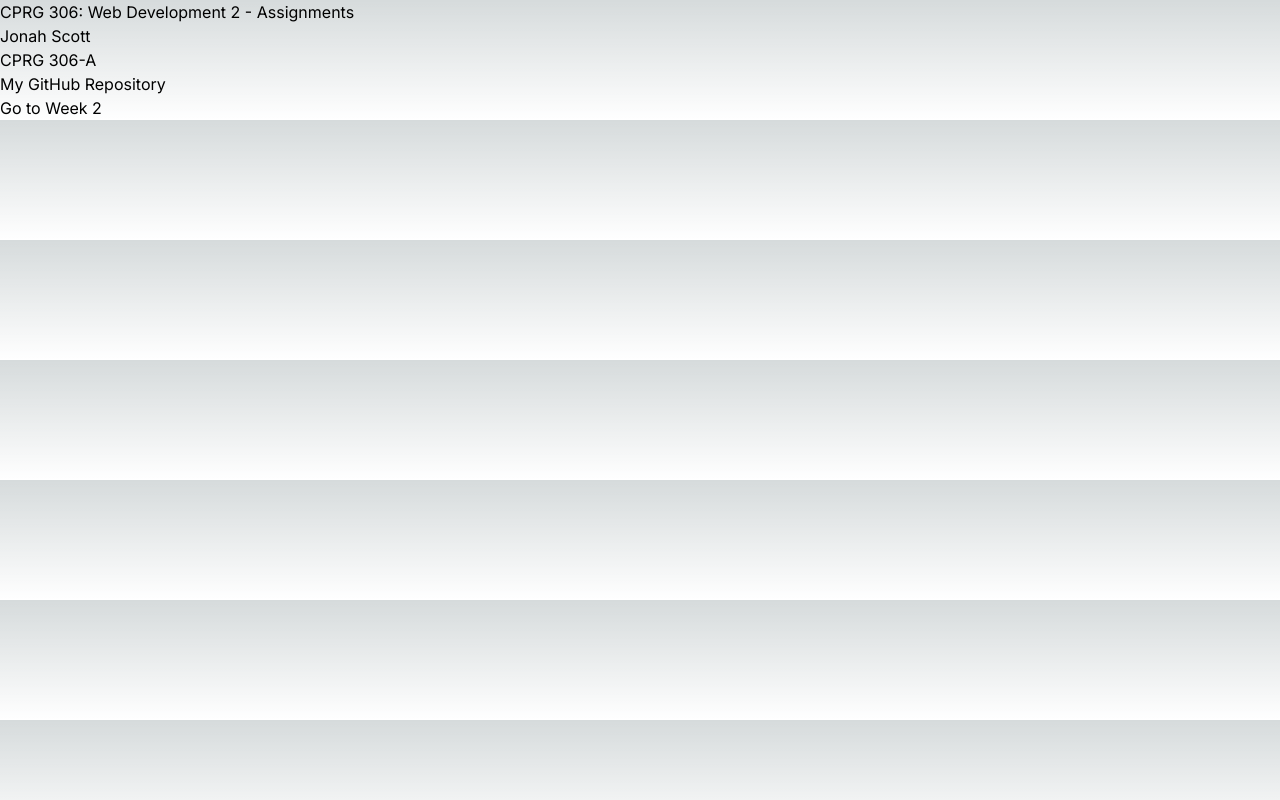
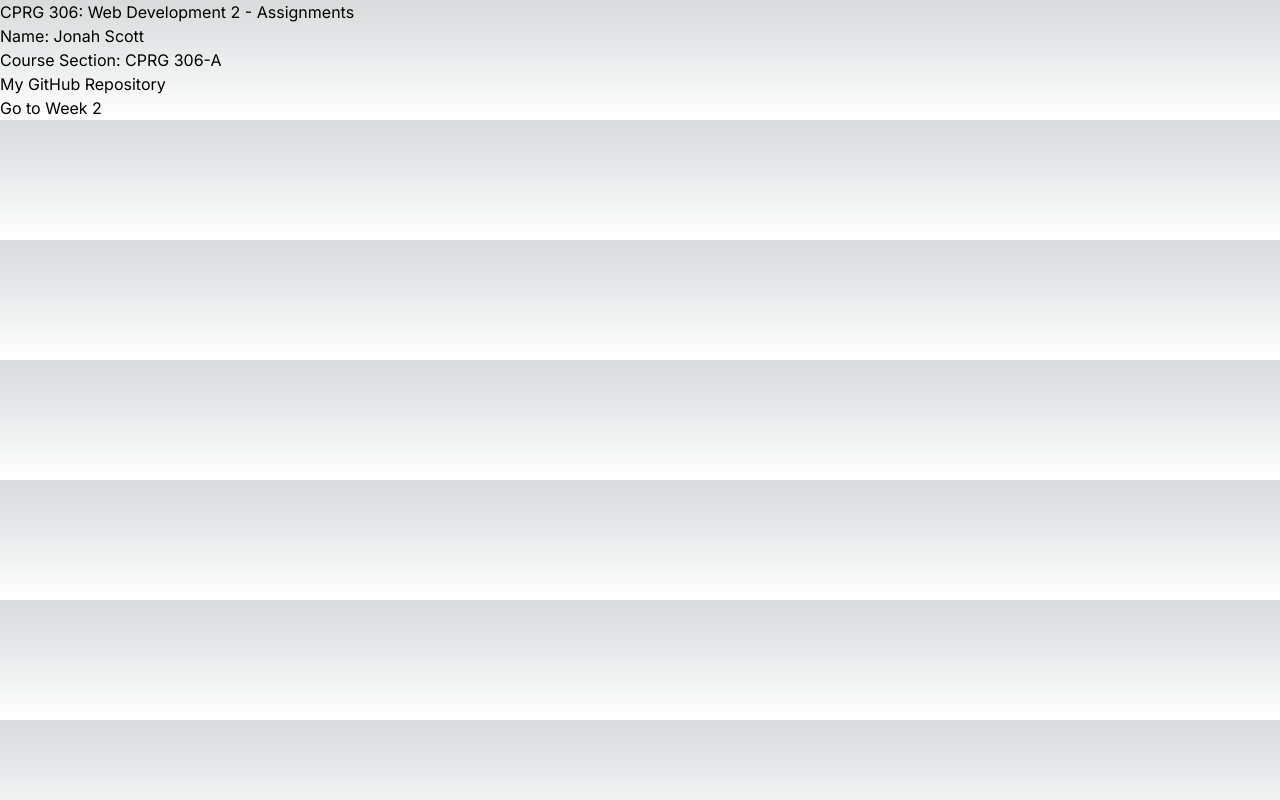
Before and after one commit to jonahscott/cprg306-assignments, a Next.js app: page / in a window 1280 px wide. Built offline with nearby package versions, Linux system fonts and the light colour scheme.

Commit message:
make student info look like live view demo

```diff
--- a/app/StudentInfo.js
+++ b/app/StudentInfo.js
@@ -3,10 +3,10 @@ import Link from 'next/link';
 const StudentInfo = () => {
     return (
         <div>
-            <p>Jonah Scott</p>
-            <p>CPRG 306-A</p>
+            <p>Name: Jonah Scott</p>
+            <p>Course Section: CPRG 306-A</p>
             <Link href="https://github.com/jonahscott/cprg306-assignments" passHref>
-            My GitHub Repository
+                <a>My GitHub Repository</a>
             </Link>
         </div>
     );
```
